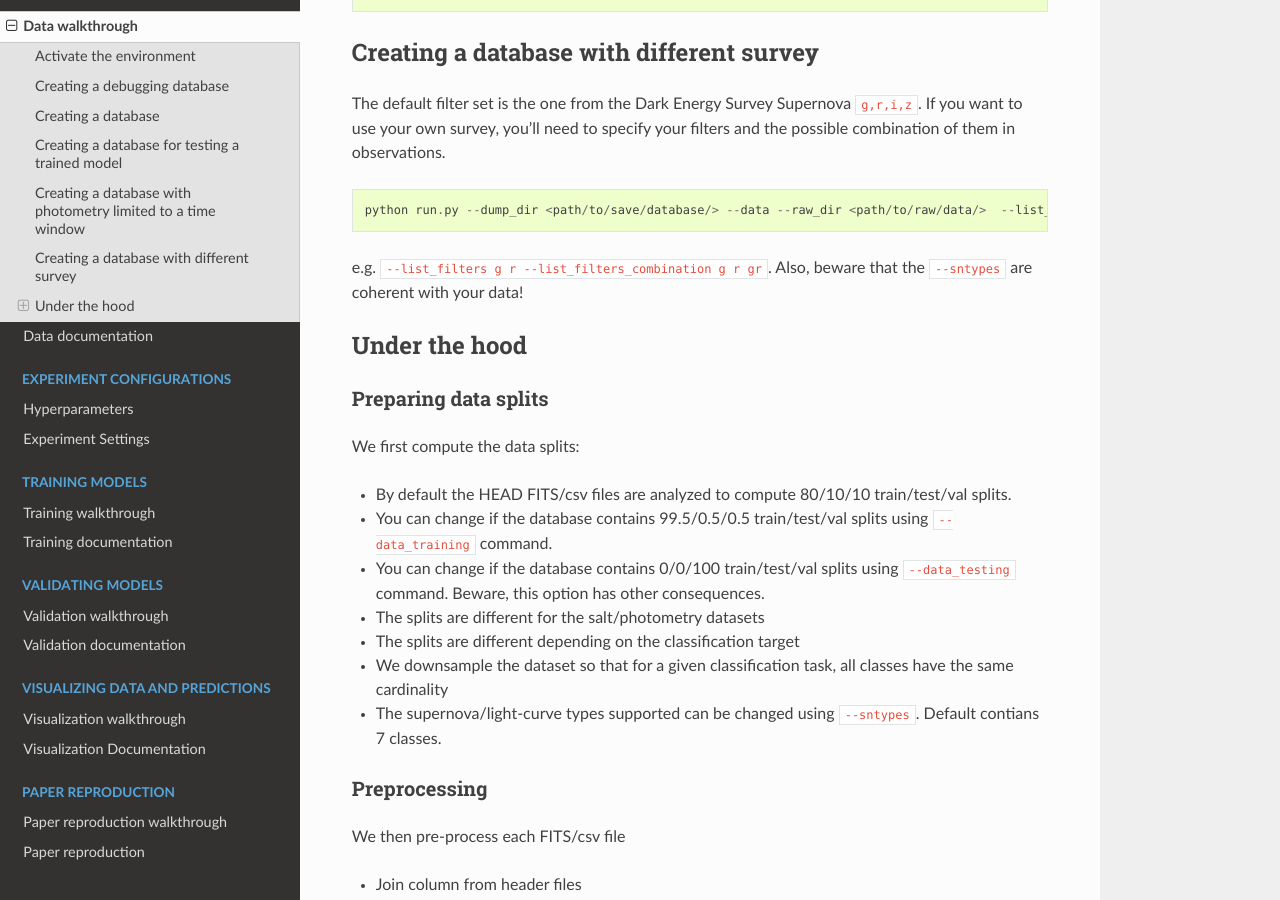
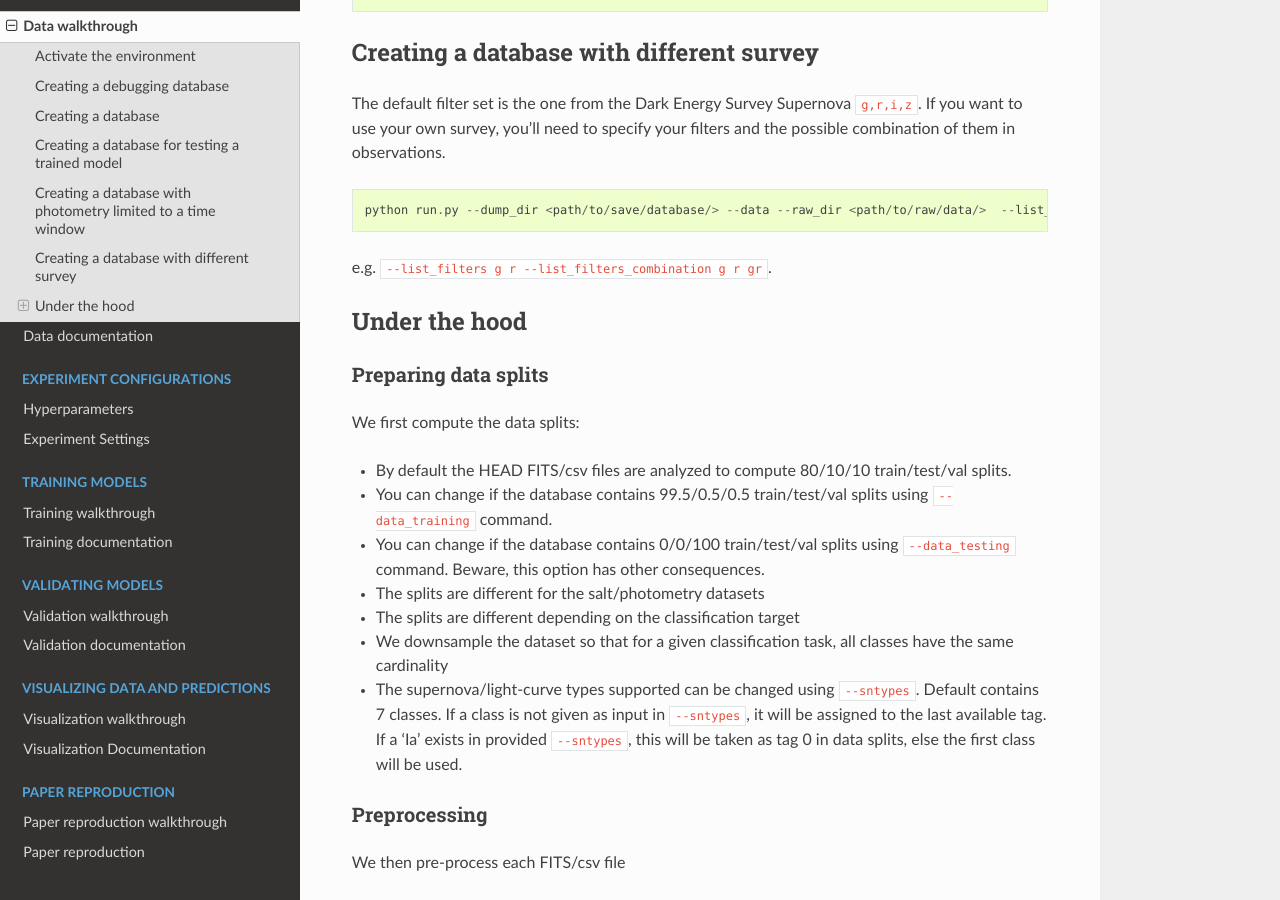
Before and after one commit to supernnova/SuperNNova, a Sphinx documentation site: the page built from docs/data/index.rst, in a window 1280 px wide and 900 px high, scrolled down 2119 px. Built offline with Sphinx 7.4.7 and the Read the Docs theme 2.0.0, drawn with Linux system fonts in a browser that asks for light colours.

Commit message:
doc: enabling incomplete sntypes, tagging as last class

```diff
--- a/docs/data/index.rst
+++ b/docs/data/index.rst
@@ -99,7 +99,7 @@ The default filter set is the one from the Dark Energy Survey Supernova ``g,r,i,
 
     python run.py --dump_dir <path/to/save/database/> --data --raw_dir <path/to/raw/data/>  --list_filters <your/filters> --list_filters_combination <your/filter/combination>
 
-e.g. ``--list_filters g r --list_filters_combination g r gr``. Also, beware that the ``--sntypes`` are coherent with your data!
+e.g. ``--list_filters g r --list_filters_combination g r gr``.
 
 Under the hood
 -------------------------------
@@ -115,7 +115,7 @@ We first compute the data splits:
 - The splits are different for the salt/photometry datasets
 - The splits are different depending on the classification target
 - We downsample the dataset so that for a given classification task, all classes have the same cardinality
-- The supernova/light-curve types supported can be changed using ``--sntypes``. Default contians 7 classes.
+- The supernova/light-curve types supported can be changed using ``--sntypes``. Default contains 7 classes. If a class is not given as input in ``--sntypes``, it will be assigned to the last available tag. If a 'Ia' exists in  provided ``--sntypes``, this will be taken as tag 0 in data splits, else the first class will be used.
 
 Preprocessing
 ~~~~~~~~~~~~~~
```
